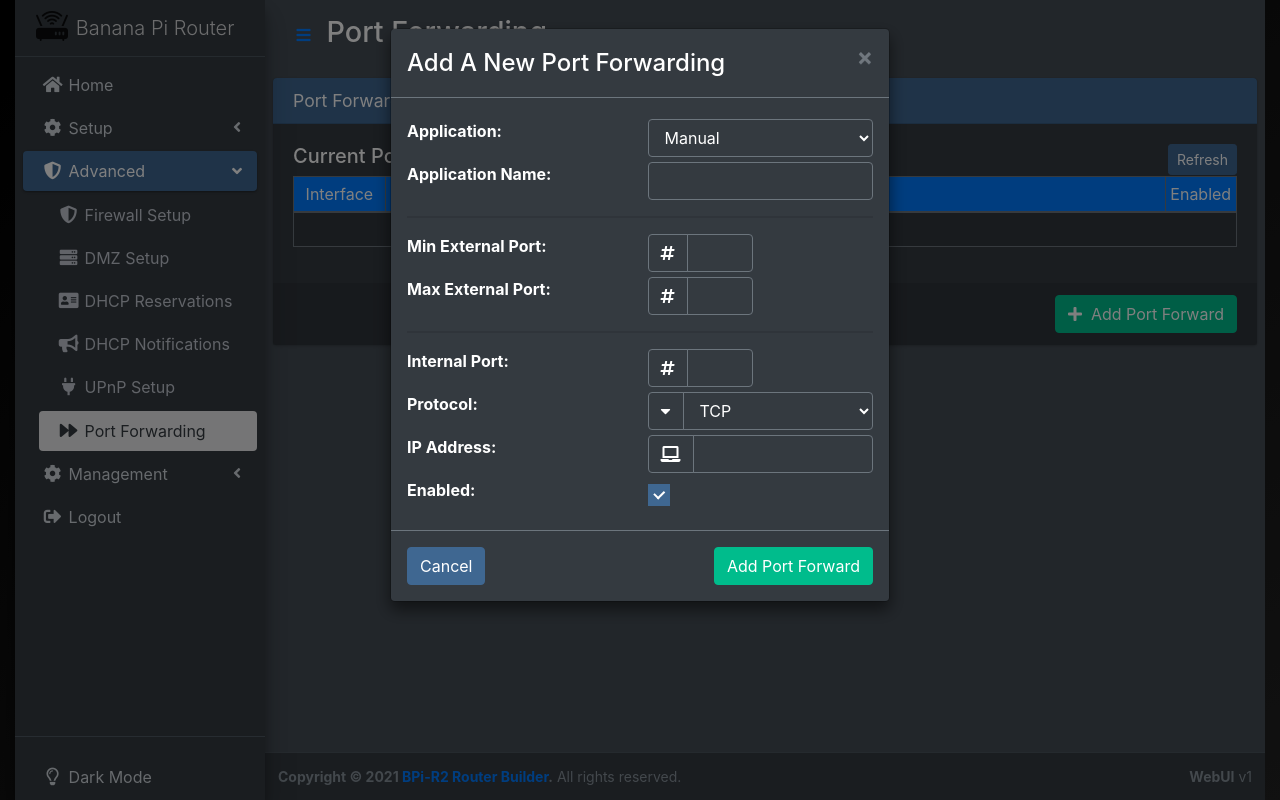
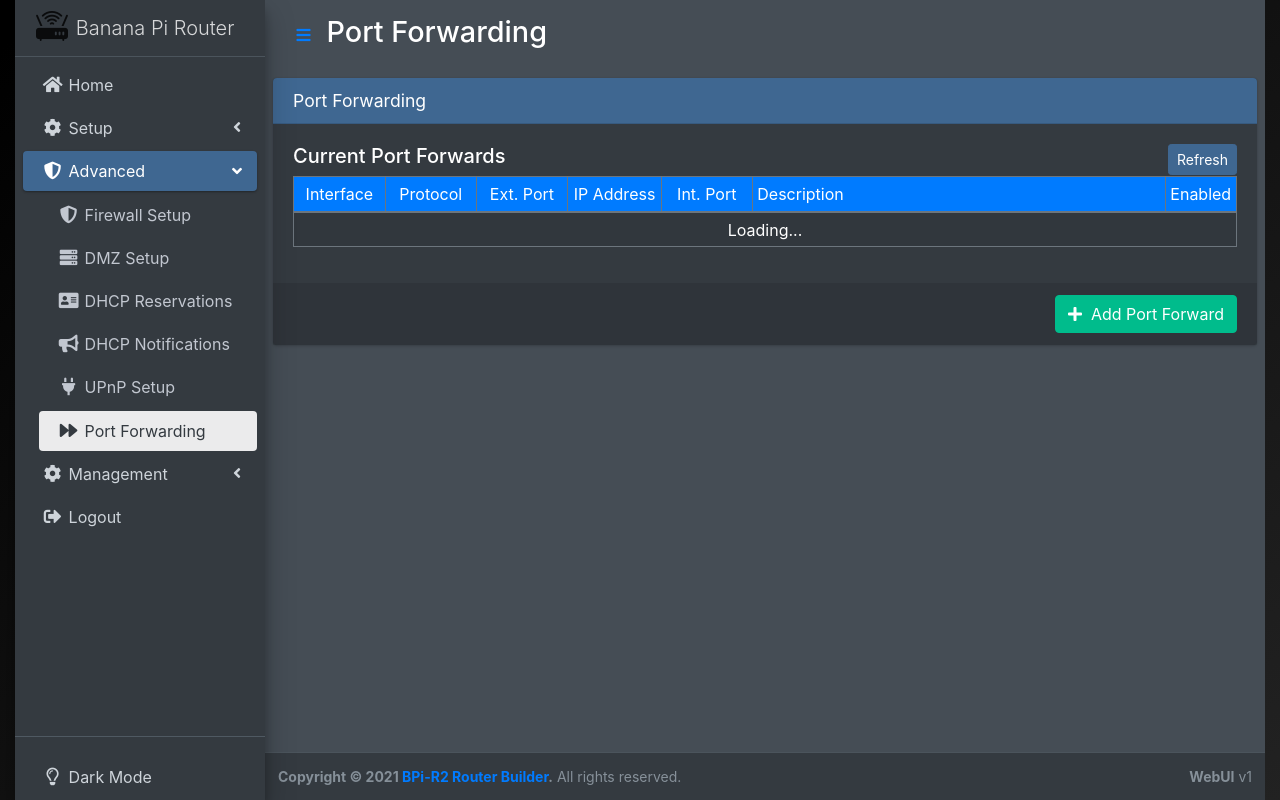
Before and after one commit to xptsp/bpi-r2-router-builder, a PHP site: page /index.php?action=advanced-forward in a window 1280 px wide. Run offline with PHP 8.4, Linux system fonts and the light colour scheme; the visitor is signed in with stand-in values (Sample User, id 1); some libraries are stand-ins or nearby versions; some web fonts are replaced.

Commit message:
Updated WebUI Advanced / Port Forwarding

```diff
--- a/router/includes/advanced-forward.php
+++ b/router/includes/advanced-forward.php
@@ -47,15 +47,15 @@ if (isset($_POST['action']))
 	if ($_POST['action'] == 'add')
 	{
 		$param = array();
-		$param[2] = option_allowed("iface", $ifaces);
-		$param[3] = option_ip("ip_addr");
-		$param[4] = option_range("ext_min", 0, 65535);
-		$param[5] = option_range("ext_max", (int) $options['ext_min'], 65535);
-		$param[6] = option_range("int_port", 0, 65535);
-		$param[7] = option("protocol", "/^(tcp|udp|both)/");
-		$param[8]  = option("enabled");
-		$param[9] = '"' . option("comment", "/^([^\"\']*)$/") . '"';
-		echo '<pre>'; print_r($_POST); exit;
+		$param['iface']    = option_allowed("iface", $ifaces);
+		$param['ip_addr']  = option_ip("ip_addr");
+		$param['ext_min']  = option_range("ext_min", 0, 65535);
+		$param['ext_max']  = option_range("ext_max", (int) $options['ext_min'], 65535);
+		$param['int_port'] = option_range("int_port", 0, 65535);
+		$param['protocol'] = option("protocol", "/^(tcp|udp|both)/");
+		$param['enabled']  = option("enabled");
+		$param['comment']  = '"' . option("comment", "/^([^\"\']*)$/") . '"';
+		//echo '<pre>'; print_r($param); exit;
 		die(@shell_exec("/opt/bpi-r2-router-builder/helpers/router-helper.sh forward add " . implode(" ", $param)));
 	}
 	#################################################################################################
@@ -170,7 +170,7 @@ echo '
 								<div class="input-group-prepend">
 									<span class="input-group-text"><i class="fas fa-hashtag"></i></span>
 								</div>
-								<input id="ext_min" type="text" class="form-control port_number" value="">
+								<input id="ext_min" type="text" class="ext-port form-control port_number" value="">
 							</div>
 						</div>
 					</div>
@@ -183,7 +183,7 @@ echo '
 								<div class="input-group-prepend">
 									<span class="input-group-text"><i class="fas fa-hashtag"></i></span>
 								</div>
-								<input id="ext_max" type="text" class="form-control port_number" value="">
+								<input id="ext_max" type="text" class="ext-port form-control port_number" value="">
 							</div>
 						</div>
 					</div>
--- a/router/js/site-advanced.js
+++ b/router/js/site-advanced.js
@@ -443,7 +443,7 @@ function Init_PortForward(ip)
 	$("#add_forward").click(function() {
 		$('#app_select').val(",,tcp").change();
 		$("#ip_addr").val(ip);
-	}).click();
+	});
 	$("#app_select").change(function() {
 		val = $("#app_select").val();
 		arr = val.split(',');
@@ -465,6 +465,19 @@ function Init_PortForward(ip)
 		}
 	});
 	$(".port_number").inputmask("integer", {min:0, max:65535});
+	$("#ext_min").change(function() {
+		val = $(this).val();
+		$("#ext_max").val( val );
+		$("#int_port").val( val );
+	});
+	$(".ext-port").change(function() {
+		min = $("#ext_min").val();
+		max = $("#ext_max").val();
+		if (min != max)
+			$("#int_port").val(min).attr("disabled", "disabled");
+		else
+			$("#int_port").removeAttr("disabled");
+	});
 	$('#ip_addr').inputmask("ip");
 	$("#submit_forward").click(PortForward_Add);
 }
@@ -489,14 +502,13 @@ function PortForward_Add()
 	// Perform our AJAX request to change the WAN settings:
 	$("#apply_msg").html( $("#apply_default").html() );
 	$("#apply-modal").modal("show");
-	$("#apply_cancel").addClass("hidden");
 	$.post("/advanced/forward", postdata, function(data) {
 		data = data.trim();
 		if (data == "RELOAD" || data == "OK")
 			document.location.reload(true);
 		else
 		{
-			$("#apply_msg").html(data);
+			$("#apply_msg").html('<pre>' + data + '</pre>');
 			$(".alert_control").removeClass("hidden");
 		}
 	}).fail(function() {
```
Also changed, not shown: 1 other file.
